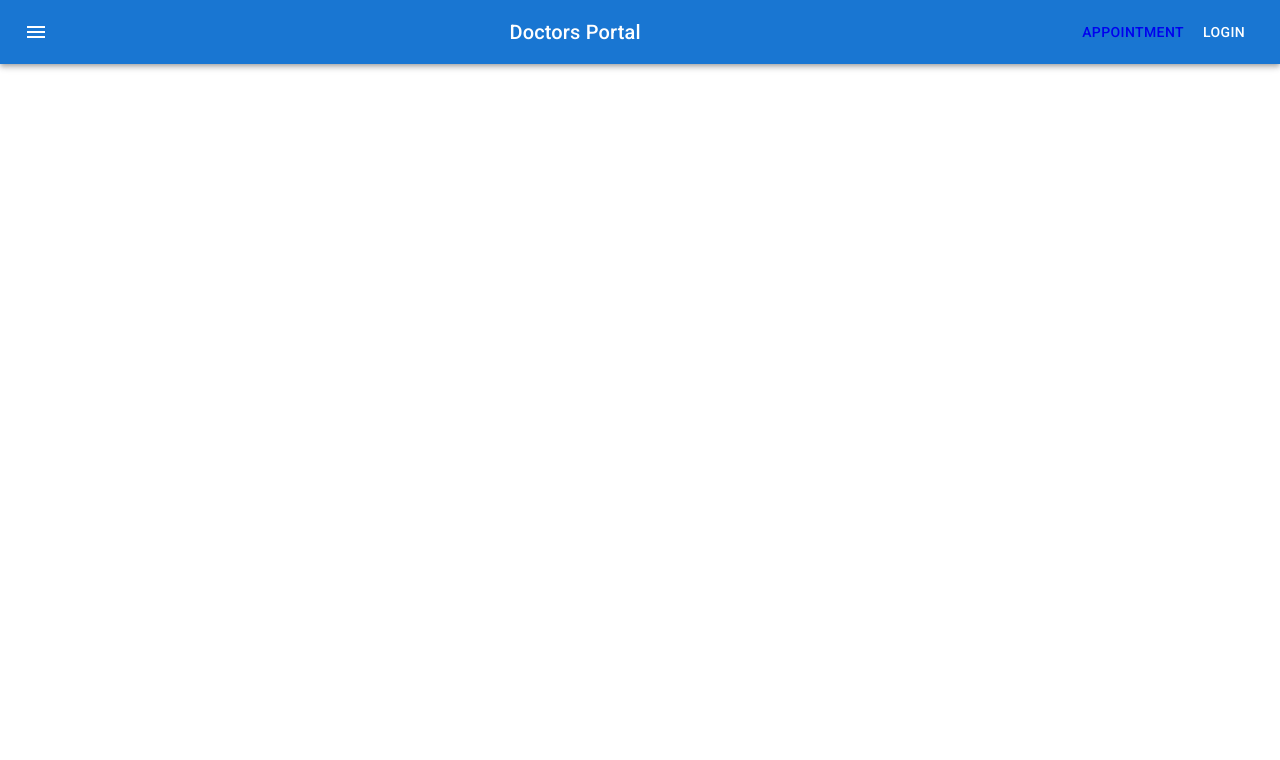
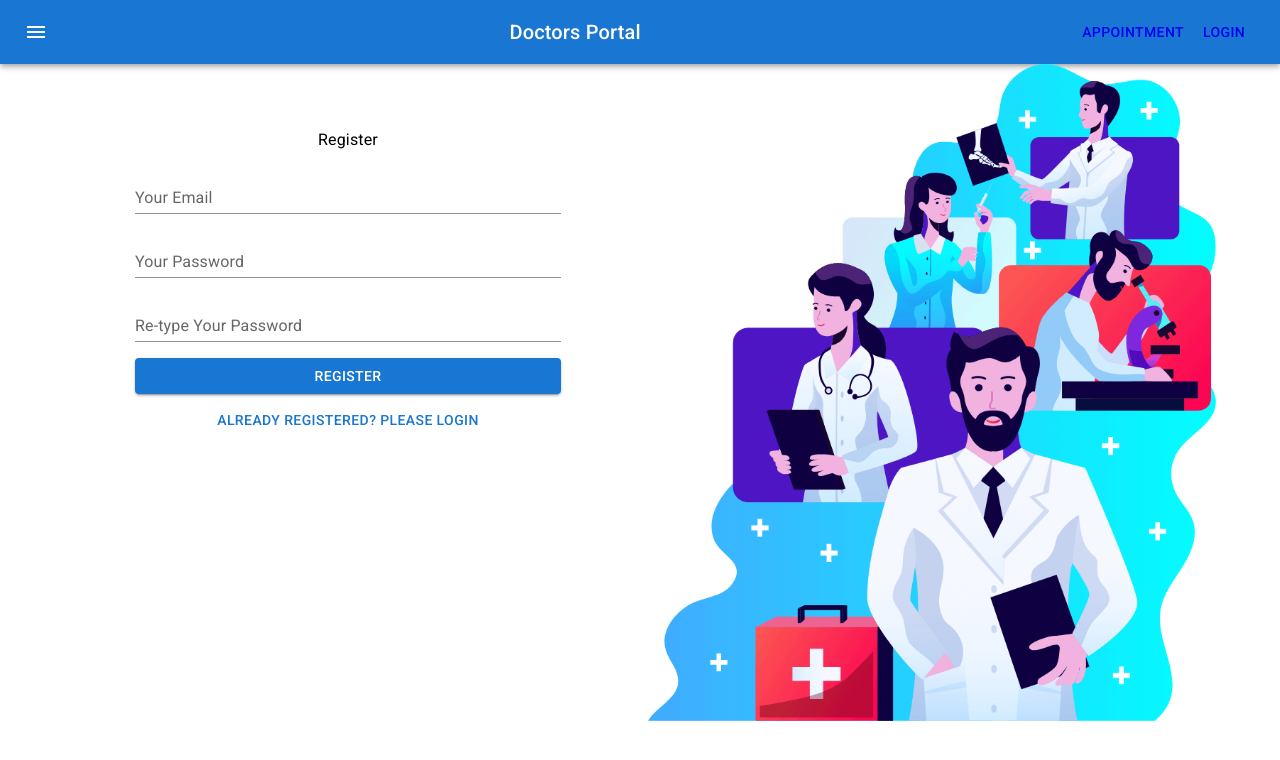
Before and after one commit to arshad657/doctors-portal, a React (Create React App) app: page /register in a window 1280 px wide. Shown: the top 760 px of the page. Built offline with nearby package versions, Linux system fonts and the light colour scheme.

Commit message:
24/07/22 (3.30 PM)

```diff
--- a/src/App.js
+++ b/src/App.js
@@ -3,6 +3,8 @@ import {BrowserRouter as Router, Routes, Route} from "react-router-dom";
 import Home from './Home/Home';
 import Appointment from './Appointment/Appointment';
 import Navigation from './Shared/Navigation/Navigation';
+import Login from './Login/Login';
+import Register from './Login/Register/Register';
 
 function App() {
   return (
@@ -14,6 +16,8 @@ function App() {
 
           <Route path='/' element={<Home />} />
           <Route path='/appointment' element={<Appointment />} />
+          <Route path='/login' element={<Login />} />
+          <Route path='/register' element={<Register />} />
 
           </Routes>
     </div>
--- /dev/null
+++ b/src/Login/Login.js
@@ -0,0 +1,57 @@
+import { Button, Container, Grid,  TextField, Typography } from '@mui/material'
+import {Link} from 'react-router-dom'
+import React, {useState} from 'react'
+import login from '../images/login.png'
+
+function Login() {
+    const [loginData, setLoginData] =useState({})
+
+    const handleOnChange = e => {
+        const field = e.target.name;
+        const value = e.target. value;
+        const newLoginData = {...loginData};
+        newLoginData[field] = value;
+        setLoginData(newLoginData)
+        console.log(field, value)
+    }
+    const handleSubmit = (e) => {
+        alert('hello')
+        e.preventDefault()
+    }
+  return (
+    <Container>
+        <Grid container spacing={2}>
+            <Grid item xs={12} md={6} sx={{mt: 8}}>
+                <Typography variant='body1' gutterBottom>Login</Typography>
+                <form onSubmit={handleSubmit}>
+                    <TextField
+                    sx={{width: '75%', m: 1}}
+                    id='standard-basic'
+                    name='email'
+                    onChange={handleOnChange}
+                    label='Your Email'
+                    variant='standard' />
+                    <TextField
+                    sx={{width: '75%', m: 1}}
+                    id='standard-basic'
+                    label='Your Password'
+                    name='password'
+                    onChange={handleOnChange}
+                    type='password'
+                    variant='standard' />
+                    <Button variant='contained' type='submit' sx={{width: '75%', m: 1}}> Login</Button>
+
+                    <Link to='/register' style={{textDecoration: 'none'}}>
+                    <Button variant='text'>New User? Please Register</Button>
+                    </Link>
+                </form>
+            </Grid>
+            <Grid item xs={12} md={6}>
+                <img src={login} alt="" style={{width: '100%'}}/>
+            </Grid>
+        </Grid>
+    </Container>
+  )
+}
+
+export default Login
--- /dev/null
+++ b/src/Login/Register/Register.js
@@ -0,0 +1,71 @@
+import React, {useState} from 'react'
+import {Link} from 'react-router-dom'
+import login from '../../images/login.png'
+import { Button, Container, Grid,  TextField, Typography } from '@mui/material'
+
+
+function Register() {
+  const [loginData, setLoginData] =useState({})
+
+    const handleOnChange = e => {
+        const field = e.target.name;
+        const value = e.target. value;
+        const newLoginData = {...loginData};
+        newLoginData[field] = value;
+        setLoginData(newLoginData)
+        console.log(newLoginData)
+    }
+    const handleSubmit = (e) => {
+      if(loginData.password != loginData.password2){
+        alert('Your password did not match')
+
+      }
+        e.preventDefault()
+    }
+
+  return (
+    <Container>
+        <Grid container spacing={2}>
+            <Grid item xs={12} md={6} sx={{mt: 8}}>
+                <Typography variant='body1' gutterBottom>Register</Typography>
+                <form onSubmit={handleSubmit}>
+                    <TextField
+                    sx={{width: '75%', m: 1}}
+                    id='standard-basic'
+                    name='email'
+                    type='email'
+                    onChange={handleOnChange}
+                    label='Your Email'
+                    variant='standard' />
+                    <TextField
+                    sx={{width: '75%', m: 1}}
+                    id='standard-basic'
+                    label='Your Password'
+                    name='password'
+                    onChange={handleOnChange}
+                    type='password'
+                    variant='standard' />
+                    <TextField
+                    sx={{width: '75%', m: 1}}
+                    id='standard-basic'
+                    label='Re-type Your Password'
+                    name='password2'
+                    onChange={handleOnChange}
+                    type='password'
+                    variant='standard' />
+                    <Button variant='contained' type='submit' sx={{width: '75%', m: 1}}> Register</Button>
+
+                    <Link to='/login' style={{textDecoration: 'none'}}>
+                    <Button variant='text'>Already Registered? Please Login</Button>
+                    </Link>
+                </form>
+            </Grid>
+            <Grid item xs={12} md={6}>
+                <img src={login} alt="" style={{width: '100%'}}/>
+            </Grid>
+        </Grid>
+    </Container>
+  )
+}
+
+export default Register
--- a/src/Shared/Navigation/Navigation.js
+++ b/src/Shared/Navigation/Navigation.js
@@ -25,10 +25,14 @@ function Navigation() {
         <Typography variant="h6" component="div" sx={{ flexGrow: 1 }}>
           Doctors Portal
         </Typography>
+
         <Link to='/appointment'>
         <Button color="inherit">Appointment</Button>
         </Link>
+
+        <Link to='/login'>
         <Button color="inherit">Login</Button>
+        </Link>
       </Toolbar>
     </AppBar>
   </Box>
```
